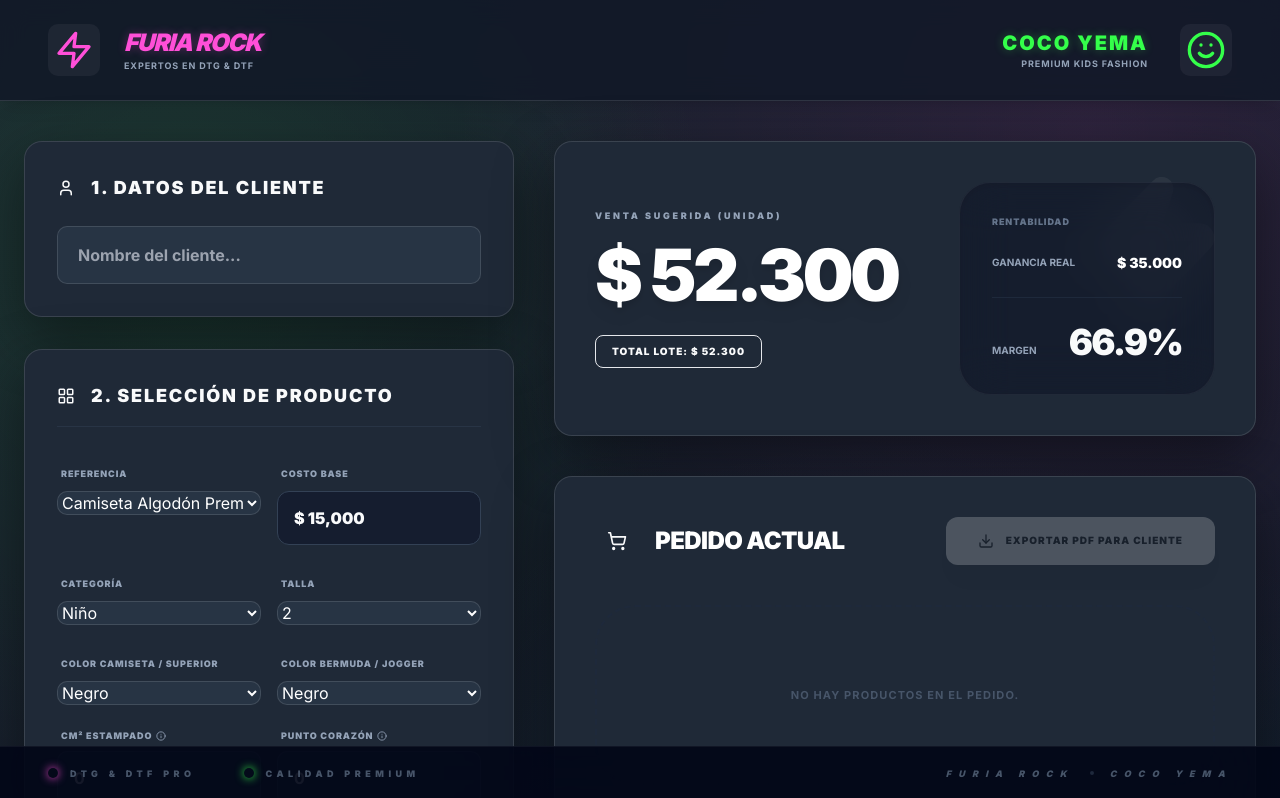
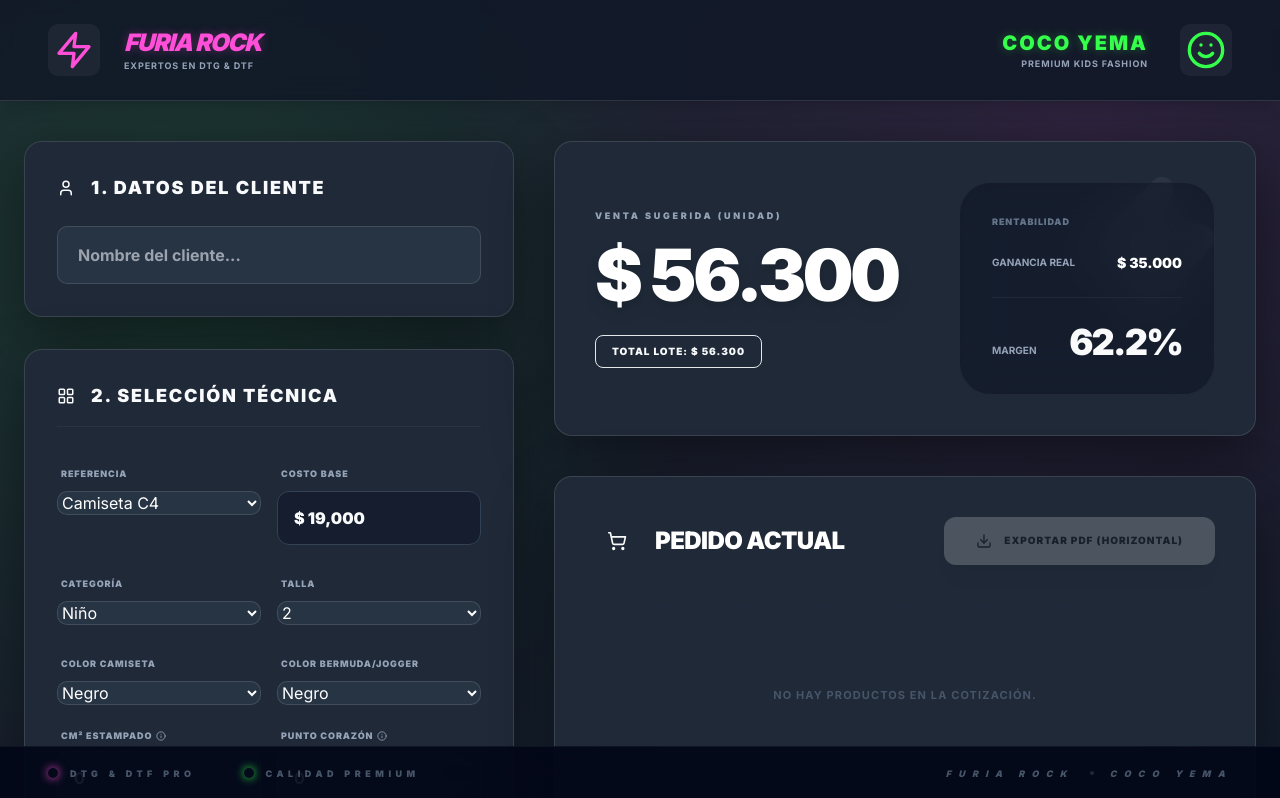
Before and after one commit to furiarocktshirtscolombia-netizen/Furia-Rock-Costos, a React (Vite) app: page / in a window 1280 px wide. Shown: the top 798 px of the page. Built offline with nearby package versions, Linux system fonts and the light colour scheme.

Commit message:
refactor: Update product references and defaults
Replaced existing product references with a more comprehensive list including new designs and sizes for both children and adults. Adjusted default selections in App.tsx to match new product offerings and ensure correct initial state.

```diff
--- a/App.tsx
+++ b/App.tsx
@@ -39,8 +39,8 @@
     referencia: PRODUCT_REFERENCES_INITIAL[0].id,
     categoria: 'Niño',
     talla: TALLAS_NINO[3],
-    colorCamiseta: COLORES_CAMISETA[1], // Negro
-    colorBermuda: COLORES_BERMUDA[1], // Negro
+    colorCamiseta: COLORES_CAMISETA[2], // Negro por defecto
+    colorBermuda: "No aplica",
     cmEstampado: 0,
     cmCorazon: 0,
     qtyPlanchado: 1,
@@ -54,15 +54,12 @@
   const handleFileUpload = async (e: React.ChangeEvent<HTMLInputElement>) => {
     const file = e.target.files?.[0];
     if (!file) return;
-
     try {
       const data = await file.arrayBuffer();
       const wb = XLSX.read(data, { type: 'array' });
       const ws = wb.Sheets[wb.SheetNames[0]];
       const rows = XLSX.utils.sheet_to_json(ws, { defval: "" }) as any[];
-
       if (!rows.length) return;
-
       const norm = (s: any) => String(s || "").trim().toLowerCase().normalize("NFD").replace(/[\u0300-\u036f]/g, "").replace(/\s+/g, "_");
       const findKey = (obj: any, posibles: string[]) => {
         const keys = Object.keys(obj);
@@ -72,10 +69,8 @@
         }
         return null;
       };
-
       const refKey = findKey(rows[0], ["referencia", "ref", "nombre"]);
       const precioKey = findKey(rows[0], ["precio_unitario", "precio", "costo"]);
-
       if (refKey && precioKey) {
         const newRefs: ProductReference[] = rows.map((row, idx) => ({
           id: String(row[refKey] || `id-${idx}`),
@@ -100,23 +95,23 @@
     productRefs.find(p => p.id === inputs.referencia) || productRefs[0],
   [inputs.referencia, productRefs]);
 
-  const checkIsConjunto = (refName: string) => {
-    const ref = (refName || "").toLowerCase();
-    return ref.includes("conjunto") || ref.includes("jogger") || ref.includes("bermuda") || ref.includes("joker") || ref.includes("set") || ref.includes("+");
+  const esConjunto = (refName: string) => {
+    const r = (refName || "").toLowerCase();
+    return r.includes("conjunto") || r.includes("jogger") || r.includes("bermuda") || r.includes("joker") || r.includes("set") || r.includes("+");
   };
 
-  const isConjunto = useMemo(() => checkIsConjunto(currentProduct?.name), [currentProduct]);
+  const isConjuntoItem = useMemo(() => esConjunto(currentProduct?.name), [currentProduct]);
 
-  // Bermuda color selector logic: Only show for Kids category AND if it's a set
+  // Mostrar selector de bermuda solo en Niño + Conjunto
   const showBermudaSelector = useMemo(() => {
-    return (inputs.categoria === 'Niño') && isConjunto;
-  }, [inputs.categoria, isConjunto]);
+    return (inputs.categoria === 'Niño') && isConjuntoItem;
+  }, [inputs.categoria, isConjuntoItem]);
 
   useEffect(() => {
     if (!showBermudaSelector) {
       setInputs(prev => ({ ...prev, colorBermuda: "No aplica" }));
     } else if (inputs.colorBermuda === "No aplica") {
-      setInputs(prev => ({ ...prev, colorBermuda: COLORES_BERMUDA[1] }));
+      setInputs(prev => ({ ...prev, colorBermuda: COLORES_BERMUDA[2] })); // Negro como fallback visible
     }
   }, [showBermudaSelector]);
 
@@ -129,7 +124,8 @@
 
     const costoTotalUnidad = base + estampadoPrincipal + estampadoCorazon + costoPlanchado + empaque;
 
-    const ganancia = inputs.categoria === 'Niño' ? GANANCIA_NINO : GANANCIA_ADULTO;
+    // Regla de ganancia: Niño Conjunto = 35k, Resto = 30k
+    const ganancia = (inputs.categoria === 'Niño' && isConjuntoItem) ? GANANCIA_NINO : GANANCIA_ADULTO;
     const precioUnidad = Math.round(costoTotalUnidad + ganancia);
 
     return {
@@ -144,7 +140,7 @@
       ganancia,
       margen: (ganancia / precioUnidad) * 100
     };
-  }, [inputs, currentProduct]);
+  }, [inputs, currentProduct, isConjuntoItem]);
 
   const addToQuote = () => {
     const newItem: QuoteItem = {
@@ -166,7 +162,7 @@
 
   const removeItem = (id: string) => setQuoteItems(prev => prev.filter(it => it.id !== id));
 
-  // OPTIMIZED PDF EXPORT (Landscape)
+  // EXPORTACIÓN PDF HORIZONTAL OPTIMIZADA
   const downloadPDF_jsPDF = () => {
     const itemsToExport: QuoteItem[] = quoteItems.length > 0 ? quoteItems : [{
       id: 'preview',
@@ -185,13 +181,10 @@
 
     // @ts-ignore
     const { jsPDF } = window.jspdf || {};
-    if (!jsPDF) {
-      alert("Error: Librería jsPDF no detectada.");
-      return;
-    }
+    if (!jsPDF) return alert("Error: jsPDF no detectado.");
 
-    const doc = new jsPDF("l", "mm", "a4"); // "l" for Landscape
-    const clienteNombre = inputs.clientName || "CLIENTE VALIOSO";
+    const doc = new jsPDF("l", "mm", "a4");
+    const clienteNombre = inputs.clientName || "CLIENTE";
     const fechaStr = new Date().toLocaleDateString("es-CO");
     const pageWidth = doc.internal.pageSize.getWidth();
 
@@ -200,74 +193,52 @@
     doc.setFontSize(22);
     doc.setTextColor(255, 79, 216);
     doc.text("FURIA ROCK KIDS", 14, 20);
-
     doc.setFontSize(10);
     doc.setTextColor(120, 120, 120);
-    doc.text("PREMIUM KIDS FASHION • EXPERTOS EN DTG & DTF", 14, 26);
-
+    doc.text("ESTILO REBELDE • CALIDAD PREMIUM • DTG & DTF", 14, 26);
     doc.setFontSize(11);
     doc.setTextColor(0, 0, 0);
     doc.text(`CLIENTE: ${clienteNombre.toUpperCase()}`, 14, 38);
     doc.text(`FECHA: ${fechaStr}`, pageWidth - 14, 38, { align: 'right' });
 
-    // BUILD TABLE
+    // BODY
     const head = [["REFERENCIA", "DETALLES / COLORES", "CANT.", "V. UNITARIO", "V. TOTAL"]];
-    const body = itemsToExport.map(it => {
-      // Optimized detail string as requested
-      const detail =
-        `Talla: ${it.talla || "-"}\n` +
-        (it.colorCamiseta ? `Camiseta: ${it.colorCamiseta}\n` : "") +
-        (it.colorBermuda && it.colorBermuda !== "No aplica" ? `Bermuda/Jogger: ${it.colorBermuda}` : "");
+    const body = itemsToExport.map(it => [
+      it.product.name.toUpperCase(),
+      `Talla: ${it.talla || "-"}\n` +
+      (it.colorCamiseta !== "No aplica" ? `Superior: ${it.colorCamiseta}\n` : "") +
+      (it.colorBermuda !== "No aplica" ? `Bermuda/Jogger: ${it.colorBermuda}` : ""),
+      String(it.quantity),
+      formatCOP(it.results.precioUnidad),
+      formatCOP(it.results.precioTotal)
+    ]);
 
-      return [
-        it.product.name.toUpperCase(),
-        detail.trim(),
-        String(it.quantity),
-        formatCOP(it.results.precioUnidad),
-        formatCOP(it.results.precioTotal)
-      ];
-    });
-
-    // OPTIMIZED AUTOTABLE (Landscape Distribution)
-    // A4 Landscape width is ~297mm. Available space with 14mm margins is 269mm.
-    // Sum: 90 + 100 + 15 + 32 + 32 = 269mm
+    // AUTOTABLE (Landscape Distribution: ~269mm total util)
     // @ts-ignore
     doc.autoTable({
       startY: 45,
       head,
       body,
       theme: 'grid',
-      styles: {
-        font: "helvetica",
-        fontSize: 10,
-        cellPadding: 4,
-        valign: "middle"
-      },
-      headStyles: {
-        fillColor: [0, 0, 0],
-        textColor: [255, 255, 255],
-        fontStyle: "bold",
-        halign: "center"
-      },
+      styles: { font: "helvetica", fontSize: 10, cellPadding: 4, valign: "middle" },
+      headStyles: { fillColor: [0, 0, 0], textColor: [255, 255, 255], fontStyle: "bold", halign: "center" },
       columnStyles: {
-        0: { cellWidth: 90, halign: "left" },   // REFERENCIA
-        1: { cellWidth: 100, halign: "left" },  // DETALLES / COLORES
-        2: { cellWidth: 15, halign: "center" }, // CANTIDAD
-        3: { cellWidth: 32, halign: "right" },  // UNITARIO
-        4: { cellWidth: 32, halign: "right", fontStyle: "bold" }   // TOTAL
+        0: { cellWidth: 90, halign: "left" },   // REF
+        1: { cellWidth: 100, halign: "left" },  // DETALLES
+        2: { cellWidth: 15, halign: "center" }, // CANT
+        3: { cellWidth: 32, halign: "right" },  // UNIT
+        4: { cellWidth: 32, halign: "right", fontStyle: "bold" } // TOTAL
       },
       margin: { left: 14, right: 14 }
     });
 
-    // TOTALS & NOTES
+    // TOTALS
     // @ts-ignore
     const finalY = doc.lastAutoTable.finalY || 150;
     const totalGeneral = itemsToExport.reduce<number>((acc, it) => acc + it.results.precioTotal, 0);
-
     doc.setFont("helvetica", "bold");
     doc.setFontSize(14);
-    doc.setTextColor(0, 0, 0);
-    doc.text(`TOTAL: ${formatCOP(totalGeneral)} COP`, pageWidth - 14, finalY + 12, { align: "right" });
+    doc.text(`TOTAL COTIZADO: ${formatCOP(totalGeneral)} COP`, pageWidth - 14, finalY + 12, { align: "right" });
 
     if (observaciones) {
       doc.setFontSize(11);
@@ -282,8 +253,7 @@
     doc.setFontSize(8);
     doc.setTextColor(180, 180, 180);
     doc.text("Furia Rock Kids - Pasión por el diseño infantil con alma rockera.", pageWidth / 2, 200, { align: "center" });
-
-    doc.save(`Cotizacion_FuriaRock_${Date.now()}.pdf`);
+    doc.save(`Cotizacion_FuriaRock_${clienteNombre.replace(/\s+/g, '_')}.pdf`);
   };
 
   return (
@@ -297,7 +267,6 @@
               <p className="text-[9px] text-slate-400 font-bold tracking-widest uppercase">Expertos en DTG & DTF</p>
             </div>
           </div>
-
           <div className="flex items-center gap-8 text-right">
             <div>
               <h1 className="text-xl font-black tracking-widest uppercase splatter-green">COCO YEMA</h1>
@@ -309,7 +278,6 @@
       </header>
 
       <main className="max-w-7xl mx-auto px-6 grid grid-cols-1 lg:grid-cols-12 gap-10">
-        {/* PANEL IZQUIERDO: CONFIGURACIÓN */}
         <div className="lg:col-span-5 space-y-8">
           <section className="card p-8">
             <div className="flex items-center gap-4 mb-6">
@@ -328,7 +296,7 @@
           <section className="card p-8">
             <div className="flex items-center gap-4 mb-8 border-b border-slate-700/50 pb-4">
               <LayoutGrid size={18} className="text-neon-green" />
-              <h2 className="text-lg font-black uppercase tracking-widest">2. Selección de Producto</h2>
+              <h2 className="text-lg font-black uppercase tracking-widest">2. Selección Técnica</h2>
             </div>
 
             <div className="space-y-6">
@@ -339,6 +307,7 @@
                     value={inputs.referencia}
                     onChange={(e) => setInputs({...inputs, referencia: e.target.value})}
                     className="w-full"
+                    id="selReferencia"
                   >
                     {productRefs.map(r => <option key={r.id} value={r.id}>{r.name}</option>)}
                   </select>
@@ -358,6 +327,7 @@
                     value={inputs.categoria}
                     onChange={(e) => setInputs({...inputs, categoria: e.target.value as any})}
                     className="w-full"
+                    id="selCategoria"
                   >
                     <option value="Niño">Niño</option>
                     <option value="Adulto">Adulto</option>
@@ -373,22 +343,20 @@
 
               <div className="grid grid-cols-1 md:grid-cols-2 gap-4">
                 <div className="space-y-2">
-                  <label className="text-[9px] font-black text-slate-400 uppercase tracking-widest px-1">Color Camiseta / Superior</label>
+                  <label className="text-[9px] font-black text-slate-400 uppercase tracking-widest px-1">Color Camiseta</label>
                   <select value={inputs.colorCamiseta} onChange={(e) => setInputs({...inputs, colorCamiseta: e.target.value})} className="w-full">
-                    <option value="No aplica">No aplica</option>
                     {COLORES_CAMISETA.map(c => <option key={c} value={c}>{c}</option>)}
                   </select>
                 </div>
 
                 {showBermudaSelector && (
                   <div className="space-y-2" id="wrapColorInferior">
-                    <label className="text-[9px] font-black text-slate-400 uppercase tracking-widest px-1">Color Bermuda / Jogger</label>
+                    <label className="text-[9px] font-black text-slate-400 uppercase tracking-widest px-1">Color Bermuda/Jogger</label>
                     <select
                       value={inputs.colorBermuda}
                       onChange={(e) => setInputs({...inputs, colorBermuda: e.target.value})}
                       className="w-full"
                     >
-                      <option value="No aplica">No aplica</option>
                       {COLORES_BERMUDA.map(c => <option key={c} value={c}>{c}</option>)}
                     </select>
                   </div>
@@ -418,12 +386,12 @@
               </div>
 
               <div className="space-y-2">
-                <label className="text-[9px] font-black text-slate-400 uppercase tracking-widest px-1">Cantidad Ítems</label>
+                <label className="text-[9px] font-black text-slate-400 uppercase tracking-widest px-1">Cantidad Lote</label>
                 <input type="number" min="1" value={inputs.quantity} onChange={(e) => setInputs({...inputs, quantity: Math.max(1, Number(e.target.value))})} className="w-full bg-slate-900/40 border-2 border-dashed border-slate-700 rounded-xl px-5 py-4 text-white font-black text-center text-2xl outline-none focus:border-neon-green transition-colors" />
               </div>
 
               <button onClick={addToQuote} className="btn-primary w-full py-5 text-[11px] font-black uppercase tracking-[0.2em] flex items-center justify-center gap-3 shadow-xl mt-4">
-                <Plus size={18} /> AGREGAR AL PEDIDO
+                <Plus size={18} /> AGREGAR PRENDA AL PEDIDO
               </button>
             </div>
           </section>
@@ -436,14 +404,11 @@
           </div>
         </div>
 
-        {/* PANEL DERECHO: RESULTADOS Y PEDIDO */}
         <div className="lg:col-span-7 space-y-10">
-           {/* Resumen Hero Section */}
            <section className="card p-10 relative overflow-hidden group">
               <div className="absolute top-0 right-0 p-8 opacity-5 group-hover:rotate-12 transition-transform duration-700">
                  <Zap size={140} strokeWidth={3} className="text-white" />
               </div>
-
               <div className="relative z-10 flex flex-col md:flex-row gap-12 items-center">
                  <div className="flex-1">
                     <p className="text-slate-400 font-black uppercase tracking-[0.3em] text-[9px] mb-4">Venta Sugerida (Unidad)</p>
@@ -454,7 +419,6 @@
                        <div className="bg-neon-green/10 text-neon-green px-4 py-2 rounded-lg text-[10px] font-black uppercase tracking-widest border border-neon-green/20">TOTAL LOTE: {formatCOP(currentResults.precioTotal)}</div>
                     </div>
                  </div>
-
                  <div className="w-full md:w-64 bg-slate-950/30 backdrop-blur-xl p-8 rounded-[2rem] border border-white/5 shadow-inner">
                     <h4 className="text-slate-500 font-black text-[9px] uppercase tracking-widest mb-6">Rentabilidad</h4>
                     <div className="space-y-6">
@@ -472,7 +436,6 @@
               </div>
            </section>
 
-           {/* Pedido Actual List */}
            <section className="card p-10">
               <div className="flex flex-col sm:flex-row items-center justify-between gap-6 mb-10">
                  <div className="flex items-center gap-4">
@@ -484,13 +447,13 @@
                   disabled={quoteItems.length === 0 && !inputs.clientName}
                   className="bg-white hover:bg-neon-green text-black font-black px-8 py-4 rounded-xl flex items-center gap-3 text-[10px] tracking-widest transition-all shadow-xl active:scale-95 disabled:opacity-20"
                  >
-                    <Download size={16} /> EXPORTAR PDF PARA CLIENTE
+                    <Download size={16} /> EXPORTAR PDF (HORIZONTAL)
                  </button>
               </div>
 
               {quoteItems.length === 0 ? (
                 <div className="py-20 text-center border-2 border-dashed border-slate-800 rounded-[2.5rem]">
-                   <p className="text-slate-600 font-bold uppercase tracking-widest text-[11px]">No hay productos en el pedido.</p>
+                   <p className="text-slate-600 font-bold uppercase tracking-widest text-[11px]">No hay productos en la cotización.</p>
                 </div>
               ) : (
                 <div className="space-y-5">
@@ -498,11 +461,11 @@
                     <div key={item.id} className="bg-slate-800/30 border border-slate-700/50 p-6 rounded-[1.8rem] flex flex-col sm:flex-row justify-between items-center gap-6 hover:border-aqua/40 transition-all group">
                        <div className="flex items-center gap-6">
                           <div className="w-14 h-14 bg-slate-700 rounded-2xl flex items-center justify-center text-white/50 font-black text-lg rotate-3 group-hover:rotate-0 transition-transform">x{item.quantity}</div>
-                          <div>
+                          <div className="flex-1">
                              <h4 className="text-white font-black uppercase text-base tracking-tight">{item.product.name}</h4>
                              <div className="flex flex-wrap gap-2 mt-2">
                                 <span className="bg-aqua/10 text-aqua px-2 py-0.5 rounded text-[8px] font-black uppercase tracking-widest">TALLA {item.talla}</span>
-                                <span className="bg-hot-pink/10 text-hot-pink px-2 py-0.5 rounded text-[8px] font-black uppercase tracking-widest">SUP: {item.colorCamiseta}</span>
+                                {item.colorCamiseta !== "No aplica" && <span className="bg-hot-pink/10 text-hot-pink px-2 py-0.5 rounded text-[8px] font-black uppercase tracking-widest">SUP: {item.colorCamiseta}</span>}
                                 {item.colorBermuda && item.colorBermuda !== "No aplica" && <span className="bg-lime/10 text-lime px-2 py-0.5 rounded text-[8px] font-black uppercase tracking-widest">INF: {item.colorBermuda}</span>}
                              </div>
                           </div>
@@ -518,7 +481,6 @@
                        </div>
                     </div>
                   ))}
-
                   <div className="mt-12 pt-10 border-t border-slate-800 flex justify-between items-end">
                      <div>
                         <p className="text-hot-pink font-black text-[10px] uppercase tracking-[0.4em] flex items-center gap-2 mb-2">
@@ -533,11 +495,10 @@
               )}
            </section>
 
-           {/* OBSERVACIONES SECTION */}
            <section className="card p-10 bg-slate-900/20">
               <div className="space-y-4">
                  <label className="flex items-center gap-3 text-[10px] font-black text-slate-500 uppercase tracking-widest px-1">
-                   <MessageSquare size={14} className="text-neon-green" /> Notas para el PDF
+                   <MessageSquare size={14} className="text-neon-green" /> Notas Personalizadas para el PDF
                  </label>
                  <textarea
                   value={observaciones}
--- a/constants.ts
+++ b/constants.ts
@@ -1,54 +1,37 @@
 import { ProductReference } from './types';
 
 export const PRODUCT_REFERENCES_INITIAL: ProductReference[] = [
-  {
-    id: 'cam-basic',
-    name: 'Camiseta Algodón Premium',
-    baseCost: 15000,
-    description: 'Camiseta 100% algodón.'
-  },
-  {
-    id: 'set-rock',
-    name: 'Conjunto Rockero Pro',
-    baseCost: 35000,
-    description: 'Camiseta + Bermuda.'
-  },
-  {
-    id: 'hoodie-rock',
-    name: 'Hoodie Rockero',
-    baseCost: 45000,
-    description: 'Saco con capota.'
-  }
+  { id: 'cam-c4', name: 'Camiseta C4', baseCost: 19000 },
+  { id: 'cam-randy', name: 'Camiseta Randy', baseCost: 27000 },
+  { id: 'cam-per-a', name: 'Camiseta Peruana', baseCost: 37000 },
+  { id: 'cam-catar', name: 'Camiseta Catar', baseCost: 35000 },
+  { id: 'cam-per-n', name: 'Camiseta Niño Peruana', baseCost: 23500 },
+  { id: 'cam-acid-n', name: 'Camiseta Niño Acid Wash', baseCost: 23500 },
+  { id: 'cam-nac-n', name: 'Camiseta Niño 100% Nacional', baseCost: 14000 },
+  { id: 'set-per-b', name: 'Conjunto Niño Camiseta Peruana y Bermuda 100% Algodón', baseCost: 37000 },
+  { id: 'set-acid-b', name: 'Conjunto Niño Camiseta Acid Wash y Bermuda 100% Algodón', baseCost: 37000 },
+  { id: 'set-nac-b', name: 'Conjunto Niño Camiseta Bermuda 100% Algodón Nacional', baseCost: 27500 },
+  { id: 'set-per-j', name: 'Conjunto Niño Camiseta Peruana y Jogger 100% Algodón', baseCost: 43000 },
+  { id: 'set-acid-j', name: 'Conjunto Niño Camiseta Acid Wash y Jogger 100% Algodón', baseCost: 43000 },
+  { id: 'set-nac-j', name: 'Conjunto Niño Camiseta Jogger 100% Algodón Nacional', baseCost: 33500 }
 ];
 
 export const TALLAS_NINO = ['2', '4', '6', '8', '10', '12', '14', '16'];
 export const TALLAS_ADULTO = ['S', 'M', 'L', 'XL', 'XXL'];
 
 export const COLORES_CAMISETA = [
-  "Blanco", "Negro", "Arena", "Rojo", "Verde",
+  "No aplica", "Blanco", "Negro", "Arena", "Rojo", "Verde", "Café",
   "Acid Wash Café", "Acid Wash Negro", "Acid Wash Verde", "Acid Wash Azul", "Acid Wash Gris"
 ];
 
 export const COLORES_BERMUDA = [
-  "Blanco", "Negro", "Gris Oscuro", "Gris Claro", "Azul Rey", "Palo de Rosa", "Guayaba",
+  "No aplica", "Blanco", "Negro", "Gris Oscuro", "Gris Claro", "Azul Rey", "Palo de Rosa", "Guayaba",
   "Azul Cielo", "Azul Oscuro", "Lila", "Verde Antioquia", "Camel", "Fucsia", "Fantasía",
   "Verde Oliva", "Café"
 ];
-
-export const COLOR_HEX: Record<string, string> = {
-  "Blanco": "#F5F6F7", "Negro": "#0F1115", "Arena": "#D8C3A5", "Rojo": "#D62828", "Verde": "#118A5A",
-  "Café": "#6F4E37", "Gris Oscuro": "#4B4F57", "Gris Claro": "#C9CDD3",
-  "Azul Rey": "#1F5EFF", "Azul Cielo": "#69B9FF", "Azul Oscuro": "#102A56",
-  "Palo de Rosa": "#D6A3B5", "Guayaba": "#FF6F91", "Lila": "#B39DDB",
-  "Verde Antioquia": "#1E8E3E", "Camel": "#C19A6B", "Fucsia": "#E81E8C", "Fantasía": "#8E44AD",
-  "Verde Oliva": "#556B2F",
-  "Acid Wash Café": "#6F4E37", "Acid Wash Negro": "#1B1E24", "Acid Wash Verde": "#1F6F4A",
-  "Acid Wash Azul": "#2C6FB7", "Acid Wash Gris": "#6E7580"
-};
 
 export const COSTO_CM2 = 170;
 export const COSTO_PLANCHADO = 1000;
 export const COSTO_EMPAQUE = 1300;
 export const GANANCIA_NINO = 35000;
 export const GANANCIA_ADULTO = 30000;
-export const GANANCIA_FIJA = 30000; // Legacy if needed
```
